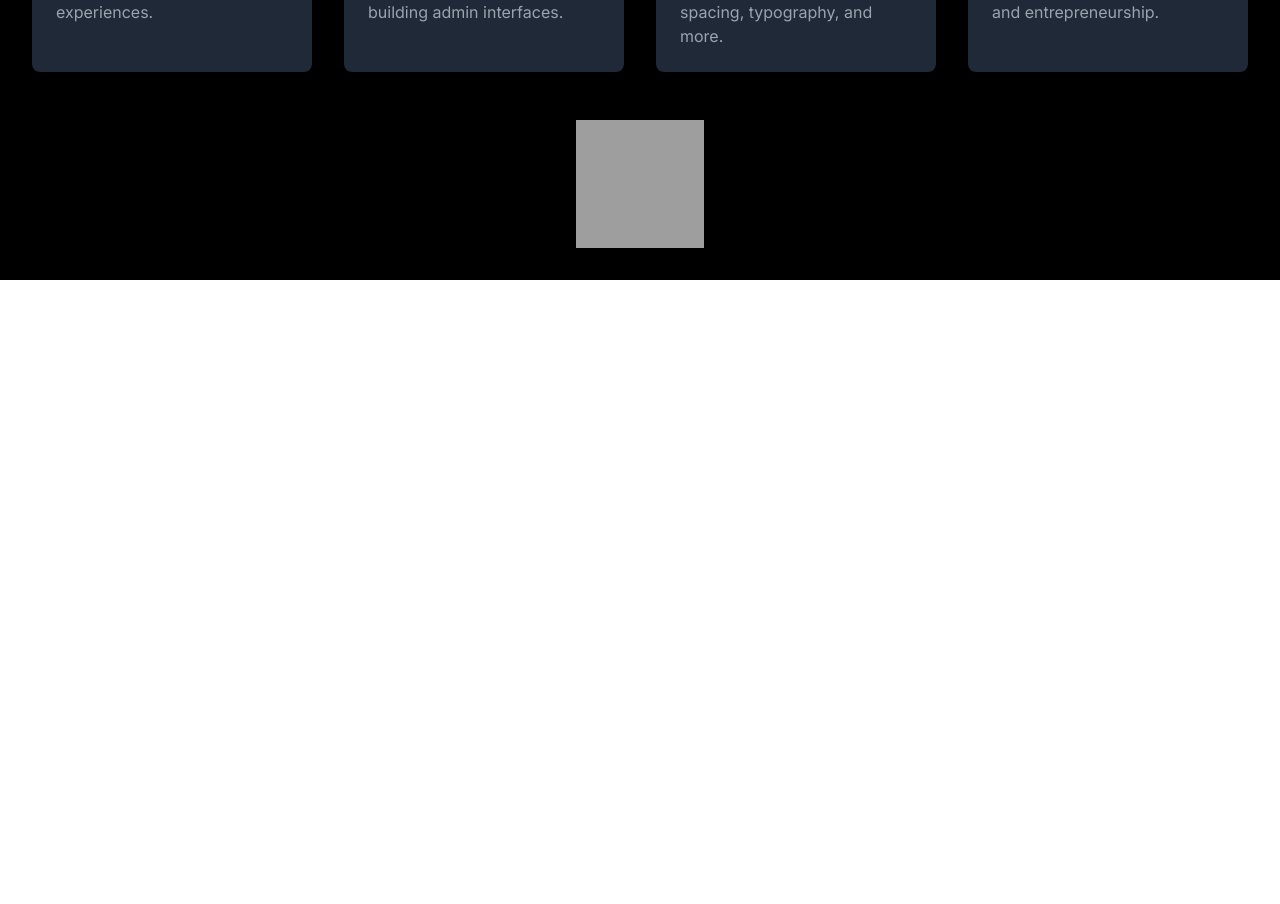
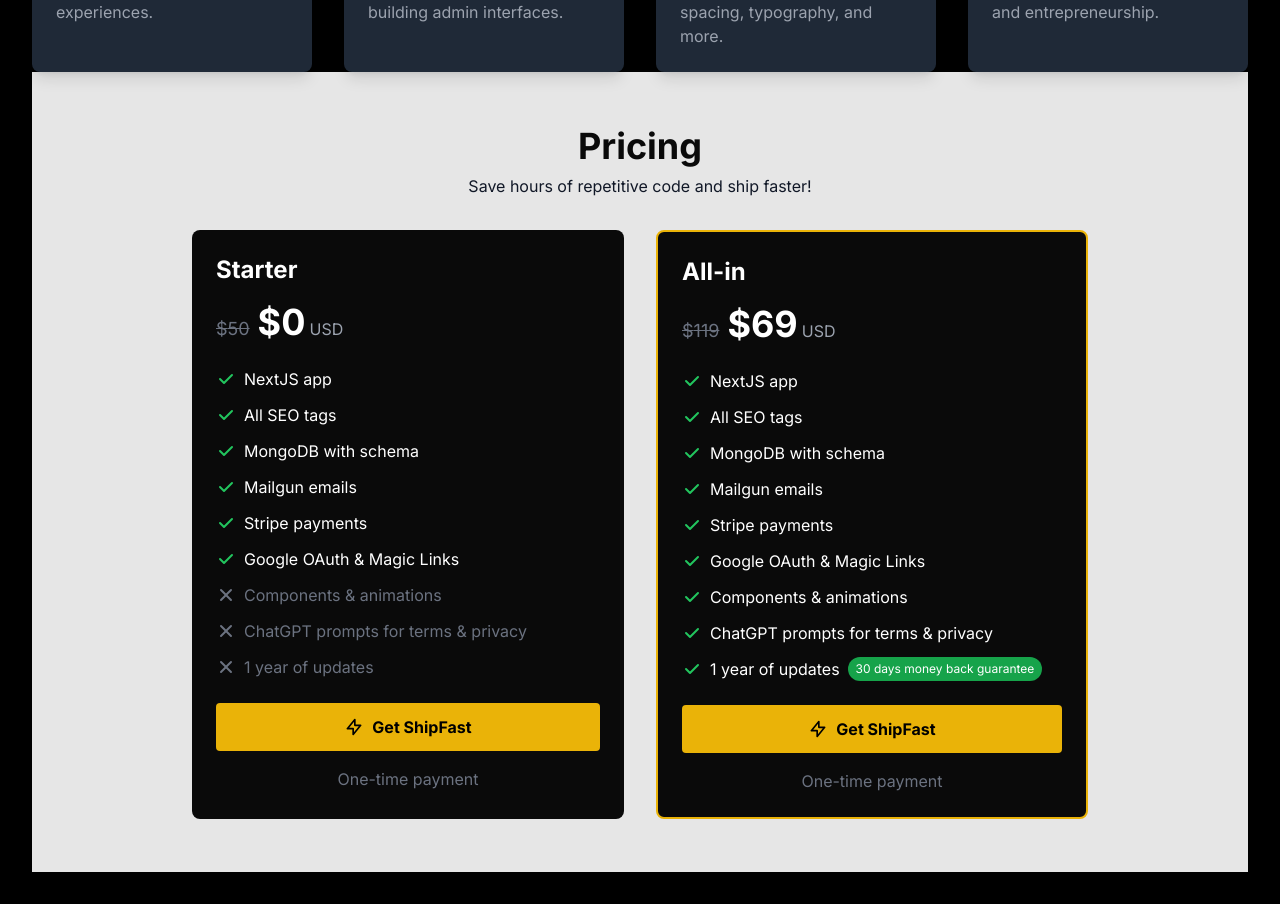
Before and after one commit to OmBharti999/creatorship, a Next.js app: page / in a window 1280 px wide. Shown: the part 908-1812 px from the top of the page. Before the commit the page ends 1188 px from the top, so only its background shows below. Built offline with nearby package versions, Linux system fonts and the light colour scheme; no server answers; grey boxes are pictures that could not be loaded.

Commit message:
udpate pricing plans

```diff
--- a/components/HomeDisplay.tsx
+++ b/components/HomeDisplay.tsx
@@ -3,6 +3,151 @@
 import Logo, { LogoWithName } from "./shared/Logo";
 import { Button } from "./ui/button";
 import Link from "next/link";
+
+const PricingCard = ({
+  title,
+  price,
+  features,
+  isPopular,
+}: {
+  title: string;
+  price: number;
+  features: {
+    text: string;
+    included: boolean;
+    lastUpdated?: string;
+  }[];
+  isPopular: boolean;
+}) => (
+  <div
+    className={`bg-neutral-950 rounded-lg p-6 ${
+      isPopular ? "border-2 border-yellow-500" : ""
+    }`}
+  >
+    <h2 className="text-2xl font-bold text-white mb-4">{title}</h2>
+    <div className="flex items-baseline mb-6">
+      <span className="text-gray-500 line-through text-lg mr-2">
+        ${price + 50}
+      </span>
+      <span className="text-4xl font-bold text-white">${price}</span>
+      <span className="text-gray-400 ml-1">USD</span>
+    </div>
+    <ul className="space-y-3 mb-6">
+      {features.map((feature, index) => (
+        <li key={index} className="flex items-center">
+          {feature.included ? (
+            <svg
+              className="w-5 h-5 text-green-500 mr-2"
+              fill="currentColor"
+              viewBox="0 0 20 20"
+            >
+              <path
+                fillRule="evenodd"
+                d="M16.707 5.293a1 1 0 010 1.414l-8 8a1 1 0 01-1.414 0l-4-4a1 1 0 011.414-1.414L8 12.586l7.293-7.293a1 1 0 011.414 0z"
+                clipRule="evenodd"
+              />
+            </svg>
+          ) : (
+            <svg
+              className="w-5 h-5 text-gray-500 mr-2"
+              fill="currentColor"
+              viewBox="0 0 20 20"
+            >
+              <path
+                fillRule="evenodd"
+                d="M4.293 4.293a1 1 0 011.414 0L10 8.586l4.293-4.293a1 1 0 111.414 1.414L11.414 10l4.293 4.293a1 1 0 01-1.414 1.414L10 11.414l-4.293 4.293a1 1 0 01-1.414-1.414L8.586 10 4.293 5.707a1 1 0 010-1.414z"
+                clipRule="evenodd"
+              />
+            </svg>
+          )}
+          <span className={feature.included ? "text-white" : "text-gray-500"}>
+            {feature.text}
+          </span>
+          {feature?.lastUpdated && (
+            <span className="ml-2 bg-green-600 text-xs text-white px-2 py-1 rounded-full">
+              {feature?.lastUpdated}
+            </span>
+          )}
+        </li>
+      ))}
+    </ul>
+    <Link
+      href="/sign-up"
+      className="w-full bg-yellow-500 hover:bg-yellow-600 text-black font-bold py-3 px-4 rounded flex items-center justify-center"
+    >
+      <svg
+        className="w-5 h-5 mr-2"
+        fill="none"
+        stroke="currentColor"
+        viewBox="0 0 24 24"
+      >
+        <path
+          strokeLinecap="round"
+          strokeLinejoin="round"
+          strokeWidth={2}
+          d="M13 10V3L4 14h7v7l9-11h-7z"
+        />
+      </svg>
+      Get ShipFast
+    </Link>
+    <p className="text-center text-gray-500 mt-4">One-time payment</p>
+  </div>
+);
+
+export const Pricing = () => {
+  const plans = [
+    {
+      title: "Starter",
+      price: 0,
+      features: [
+        { text: "NextJS app", included: true },
+        { text: "All SEO tags", included: true },
+        { text: "MongoDB with schema", included: true },
+        { text: "Mailgun emails", included: true },
+        { text: "Stripe payments", included: true },
+        { text: "Google OAuth & Magic Links", included: true },
+        { text: "Components & animations", included: false },
+        { text: "ChatGPT prompts for terms & privacy", included: false },
+        { text: "1 year of updates", included: false },
+      ],
+      isPopular: false,
+    },
+    {
+      title: "All-in",
+      price: 69,
+      features: [
+        { text: "NextJS app", included: true },
+        { text: "All SEO tags", included: true },
+        { text: "MongoDB with schema", included: true },
+        { text: "Mailgun emails", included: true },
+        { text: "Stripe payments", included: true },
+        { text: "Google OAuth & Magic Links", included: true },
+        { text: "Components & animations", included: true },
+        { text: "ChatGPT prompts for terms & privacy", included: true },
+        {
+          text: "1 year of updates",
+          included: true,
+          lastUpdated: "30 days money back guarantee",
+        },
+      ],
+      isPopular: true,
+    },
+  ];
+
+  return (
+    <div className="bg-white/90 min-h-screen flex flex-col items-center justify-center p-4">
+      <h1 className="text-4xl font-bold text-neutral-950 mb-2">Pricing</h1>
+      <p className="text-gray-900 mb-8">
+        Save hours of repetitive code and ship faster!
+      </p>
+      <div className="grid md:grid-cols-2 gap-8 max-w-4xl w-full">
+        {plans.map((plan, index) => (
+          <PricingCard key={index} {...plan} />
+        ))}
+      </div>
+    </div>
+  );
+};
 
 export const HomeDisplay = () => {
   return (
@@ -32,8 +177,8 @@
             Build. Contribute. Evolve.
           </h1>
           <p className="text-lg">
-            Shape the merchant and creators experience for the first time&apos;s core product, the
-            admin.
+            Shape the merchant and creators experience for the first time&apos;s
+            core product, the admin.
           </p>
         </div>
         {/* <div className="">
@@ -84,15 +229,16 @@
           </p>
         </div>
       </div>
-
+      {/* pricing */}
+      <Pricing />
       {/* Footer */}
-      <div className="flex justify-center mt-12">
+      {/* <div className="flex justify-center mt-12">
         <img
           src="/path-to-your-image.png"
           alt="Footer Image"
           className="w-32 h-32"
         />
-      </div>
+      </div> */}
     </div>
   );
 };
```
